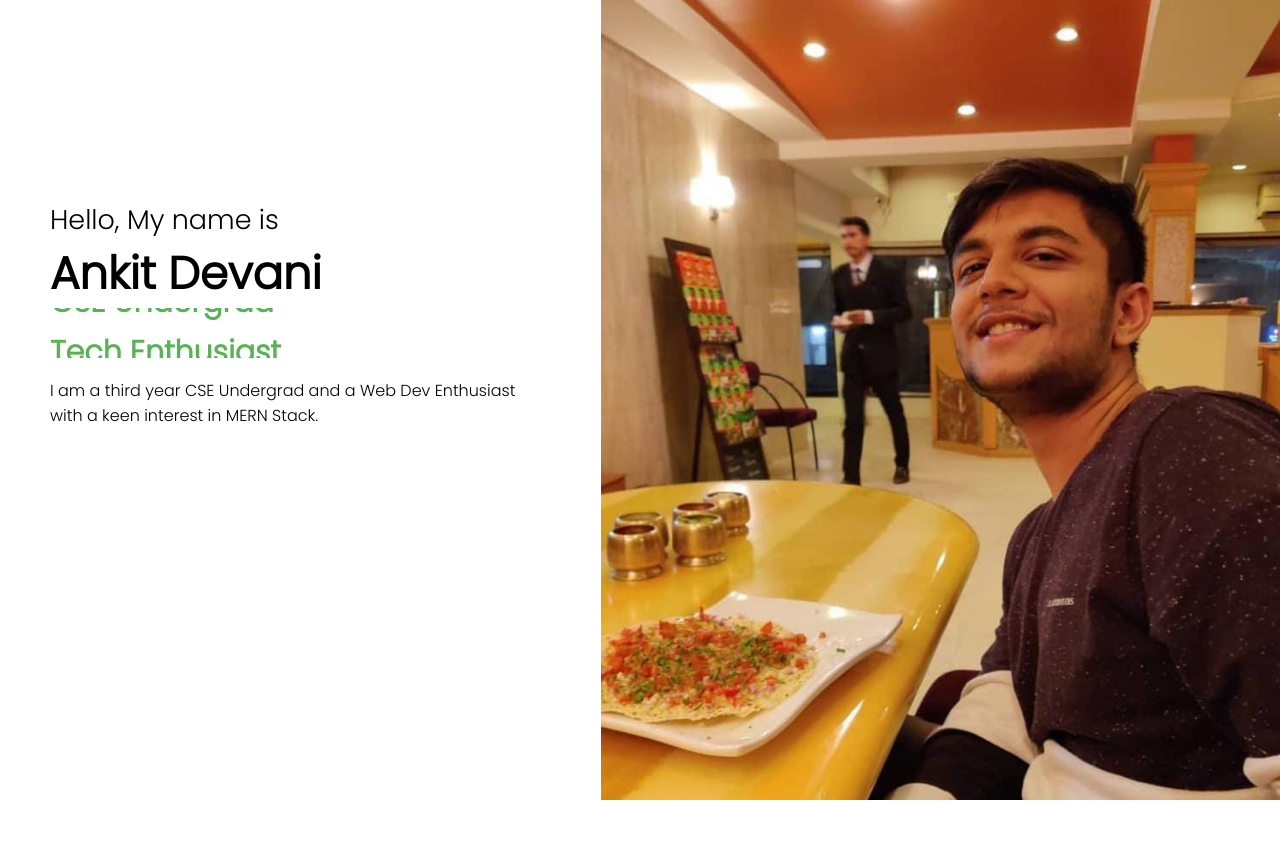
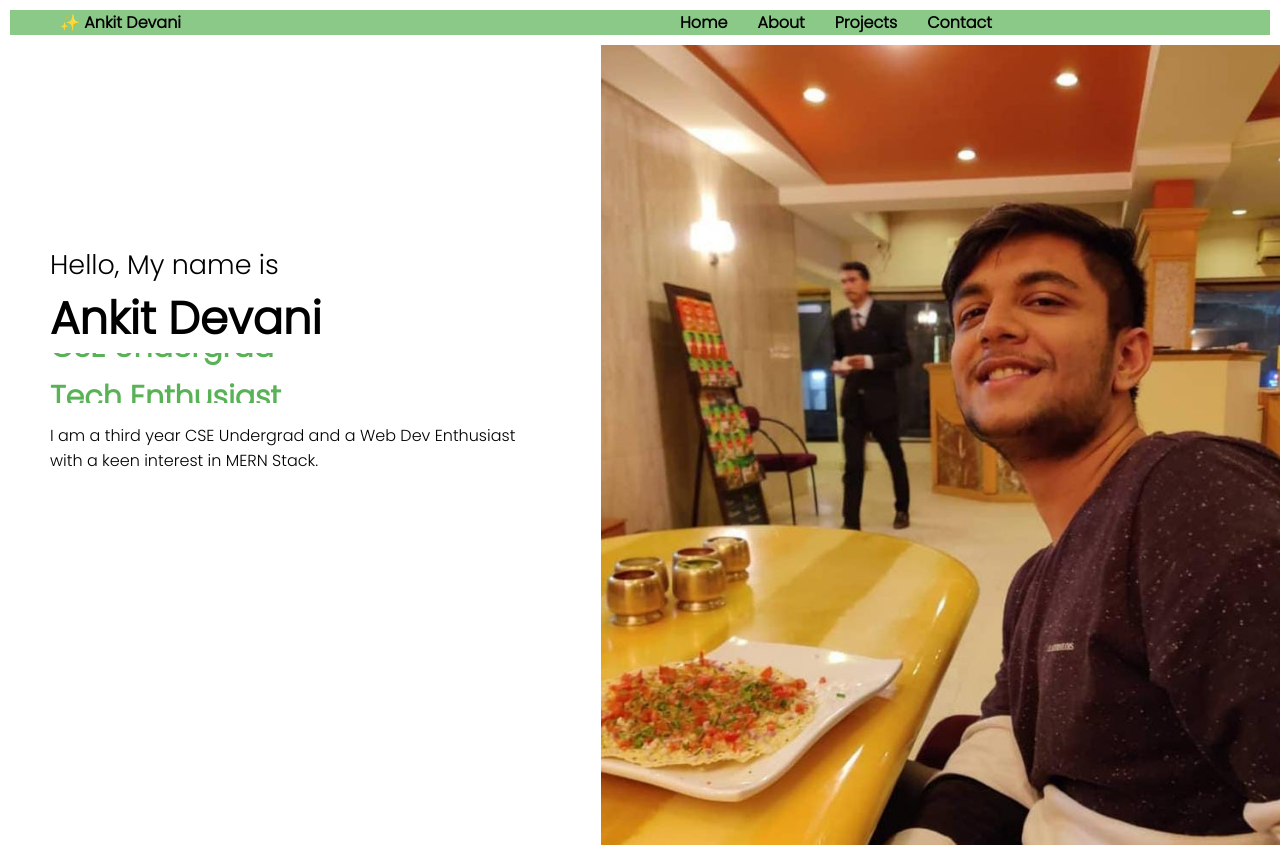
Before and after one commit to ankitdevani17/React--Portfolio, a React (Create React App) app: page /About in a window 1280 px wide. Shown: the top 847 px of the page. Built offline with nearby package versions, Linux system fonts and the light colour scheme.

Commit message:
Navbar design done

```diff
--- a/package.json
+++ b/package.json
@@ -10,6 +10,7 @@
     "gh-pages": "^3.2.3",
     "react": "^17.0.2",
     "react-dom": "^17.0.2",
+    "react-router-dom": "^6.2.1",
     "react-scripts": "4.0.3",
     "web-vitals": "^1.0.1"
   },
--- a/src/App.jsx
+++ b/src/App.jsx
@@ -2,8 +2,11 @@ import Intro from "./Components/Intro";
 import About from "./Components/About";
 import Projects from "./Components/Projects";
 import Contact from "./Components/Contact";
+import Navbar from "./Components/Navbar";
 const App = () => {
-  return <div> <Intro/>
+  return <div>
+<Navbar/>
+  <Intro/>
   <About/>
   <Projects/>
   <Contact/>
--- a/src/Components/About.css
+++ b/src/Components/About.css
@@ -19,14 +19,14 @@
         flex: 50%;
 
 }
-ul {
+.a-right-list {
   margin-top:15px;
   display: flex;
   flex-direction: column;
 text-align: space-between;
 
 }
-ul li{
+.aboutl{
         margin:10px;
         font-weight:bold;
 }
--- a/src/Components/About.jsx
+++ b/src/Components/About.jsx
@@ -22,12 +22,12 @@ const About = () => {
         <div class="a-right">
         <h2> Positions of Responsibility</h2>
         <ul className = "a-right-list">
-            <li>Treasurer, The Management Club, Ahmedabad University</li>
-            <li>CDC Placement Committee Member, Ahmedabad University</li>
-            <li>Registration Head, Ingenium Techfest 2021</li>
-            <li>Student Mitr, Ahmedabad University</li>
-            <li>Campus Ambassador 2020, IIT Roorkee Techfest</li>
-            <li>Instructor at InvincibleNGO</li>
+            <li className = "aboutl">Treasurer, The Management Club, Ahmedabad University</li>
+            <li className = "aboutl">CDC Placement Committee Member, Ahmedabad University</li>
+            <li className = "aboutl">Registration Head, Ingenium Techfest 2021</li>
+            <li className = "aboutl">Student Mitr, Ahmedabad University</li>
+            <li className = "aboutl">Campus Ambassador 2020, IIT Roorkee Techfest</li>
+            <li className = "aboutl">Instructor at InvincibleNGO</li>
         </ul>
         </div>
 
--- /dev/null
+++ b/src/Components/Navbar.css
@@ -0,0 +1,36 @@
+.nav{
+    display : flex;
+    flex-direction : row;
+    background: rgb(89, 178, 86,0.7);
+margin:10px;
+
+}
+.nav_left {
+    padding: 0px 50px;
+    flex: 50%;
+    display: flex;
+  }
+
+.nav_right {
+    flex: 50%;
+    display:flex;
+    flex-direction: row;
+
+    margin:auto;
+}
+.navul {
+    display:inline;
+    float: right;
+
+
+}
+.navl{
+    font-weight:600;
+}
+ ul li {
+     display:inline;
+     margin-right:30px;
+     text-decoration: aqua;
+
+
+ }
--- /dev/null
+++ b/src/Components/Navbar.jsx
@@ -0,0 +1,31 @@
+import React from 'react'
+import "./Navbar.css";
+
+const Navbar = () => {
+  return <>
+    <div className ="nav">
+        <div className ="nav_left">
+         <p> ✨ Ankit Devani</p>
+        </div>
+        <div className ="nav_right">
+         <ul className = "navul">
+             <li className = "navl">
+                 Home
+             </li>
+             <li className="navl">
+                 About
+             </li>
+             <li className="navl">
+                 Projects
+             </li>
+             <li className="navl">
+                 Contact
+             </li>
+         </ul>
+        </div>
+
+    </div>
+  </>
+};
+
+export default Navbar;
```
Also changed, not shown: 1 other file (tests, documents, lock files or other folders).
